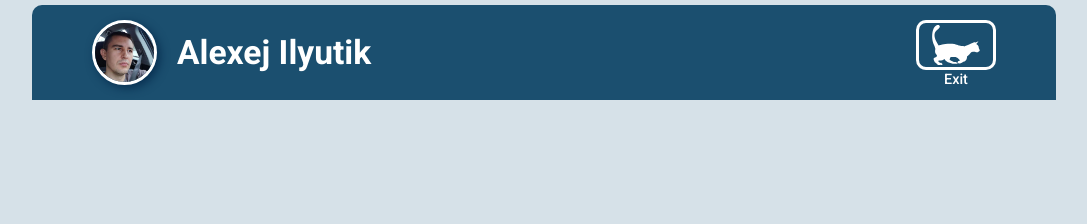
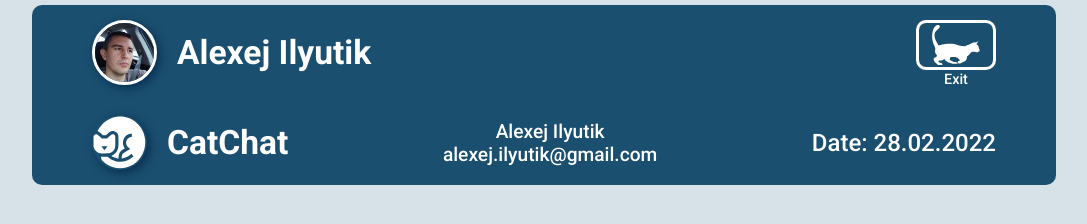
Before and after one commit to Alexej-Ilyutik/datamola-course, a plain HTML site: page Twitter/ui/main.html in a window 1280 px wide. Shown: the whole page, without its empty margins (96-1183 px from the left). Drawn offline with Linux system fonts and the light colour scheme.

Commit message:
feat: add footer

```diff
--- a/Twitter/ui/main.html
+++ b/Twitter/ui/main.html
@@ -15,7 +15,7 @@
   <body>
     <div class="wrapper">
       <header class="header">
-        <figure class="header__foto">
+        <figure class="logo">
           <img src="assets/img/ava.jfif" alt="foto" />
           <figcaption>Alexej Ilyutik</figcaption>
         </figure>
@@ -24,6 +24,17 @@
           <p>Exit</p>
         </button>
       </header>
+      <footer class="footer">
+        <figure class="logo">
+          <img class="logo__cat" src="assets/svg/Logo_img.svg" alt="logo" />
+          <figcaption>CatChat</figcaption>
+        </figure>
+        <div class="footer__author">
+          <p>Alexej Ilyutik</p>
+          <p>alexej.ilyutik@gmail.com</p>
+        </div>
+        <p class="footer__date">Date: 28.02.2022</p>
+      </footer>
     </div>
   </body>
 </html>
--- a/Twitter/ui/styles.css
+++ b/Twitter/ui/styles.css
@@ -41,13 +41,13 @@ body {
   border-top-right-radius: 10px;
 }
 
-.header__foto {
+.logo {
   display: flex;
   align-items: center;
   gap: 20px;
 }
 
-.header__foto img {
+.logo img {
   width: 65px;
   height: 65px;
   border-radius: 50%;
@@ -55,7 +55,7 @@ body {
   box-shadow: 3px 3px 10px rgba(5, 42, 77, 0.9);
 }
 
-.header__foto figcaption {
+.logo figcaption {
   font-size: 1.4em;
   font-weight: 700;
 }
@@ -78,3 +78,29 @@ body {
 .header__btn p {
  font-size: 0.6em;
 }
+
+.footer{
+  background-color: var(--main-color);
+  padding: 15px 60px;
+  display: flex;
+   justify-content: space-between;
+   align-items: center;
+  border-bottom-left-radius: 10px;
+  border-bottom-right-radius: 10px;
+}
+
+.logo .logo__cat{
+  width: 55px;
+  height: 55px;
+  border: none;
+}
+
+.footer__author{
+  display: flex;
+  flex-direction: column;
+  align-items: center;
+}
+
+.footer__author p{
+  font-size: 0.8em;
+}
```
Also changed, not shown: Twitter/ui/assets/svg/Logo_img.svg (added).
